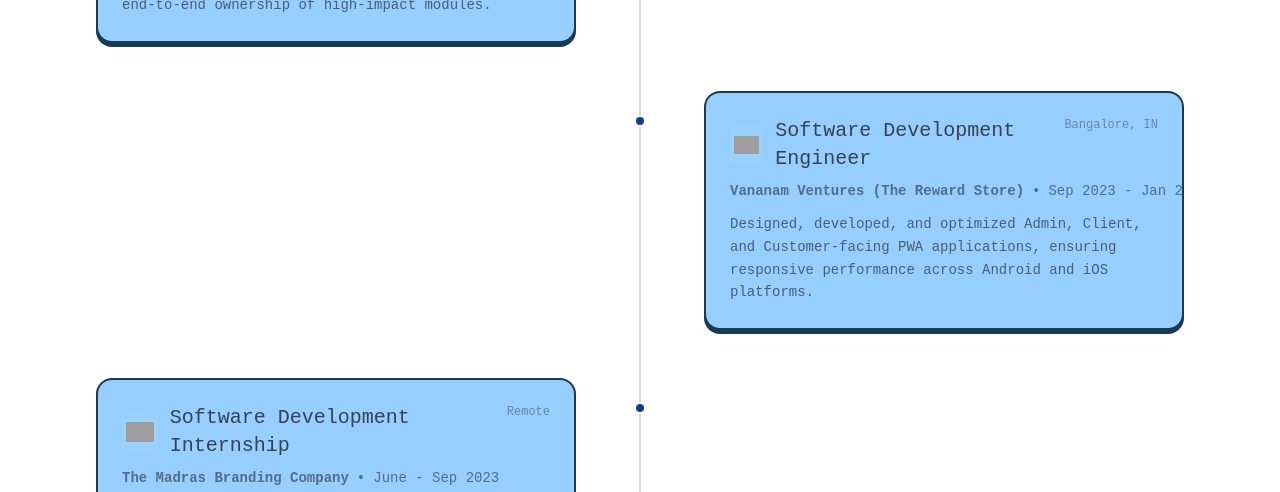
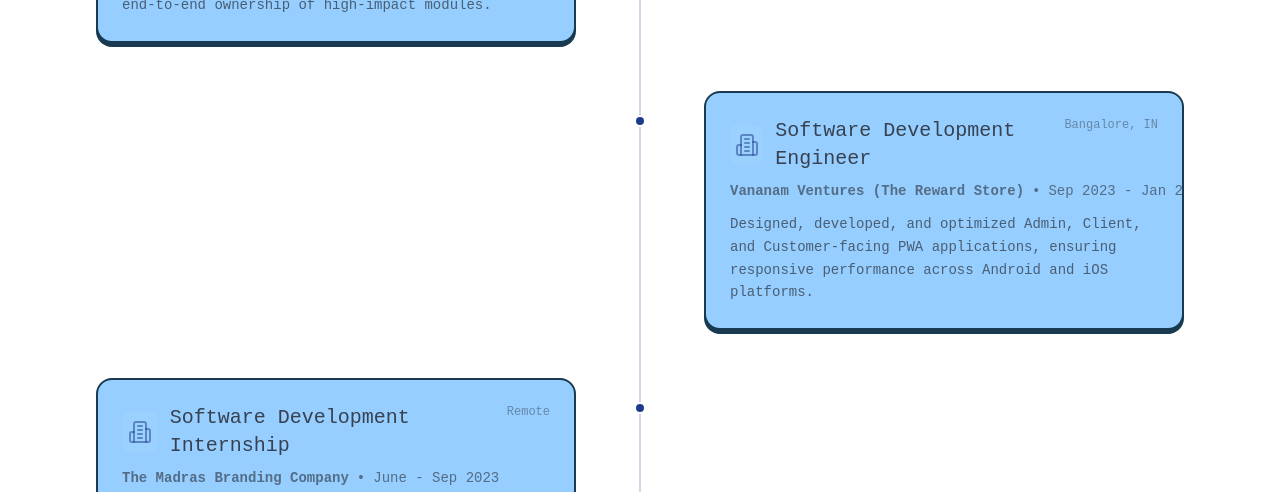
Before and after one commit to Adi16023/My-Portfolio, a Next.js app: page / in a window 1280 px wide. Shown: the part 1180-1672 px from the top of the page. Built offline with nearby package versions, Linux system fonts and the light colour scheme; grey boxes are pictures that could not be loaded.

Commit message:
Added Youkti Experience

```diff
--- a/components/WorkExperience.tsx
+++ b/components/WorkExperience.tsx
@@ -39,7 +39,7 @@
     period: 'Sep 2023 - Jan 2025',
     location: 'Bangalore, IN',
     website: 'https://www.vananam.com/',
-    logo: 'https://logo.clearbit.com/vananam.com',
+    logo: 'https://www.google.com/s2/favicons?domain=vananam.com&sz=128',
     description: 'Designed, developed, and optimized Admin, Client, and Customer-facing PWA applications, ensuring responsive performance across Android and iOS platforms.',
     aboutCompany: 'The Reward Store by Vananam Ventures provides comprehensive reward and loyalty solutions for businesses.',
     techStack: [
@@ -67,7 +67,7 @@
     period: 'June - Sep 2023',
     location: 'Remote',
     website: 'https://www.tmbc.in/',
-    logo: 'https://logo.clearbit.com/tmbc.in',
+    logo: 'https://www.google.com/s2/favicons?domain=tmbc.in&sz=128',
     description: 'Maintained the deployment of several in-house websites on Supabase, while leveraging CSS and Material UI to design an aesthetically pleasing and user-friendly frontend.',
     aboutCompany: 'The Madras Branding Company is a creative branding and digital solutions agency based in Chennai.',
     techStack: [
```
